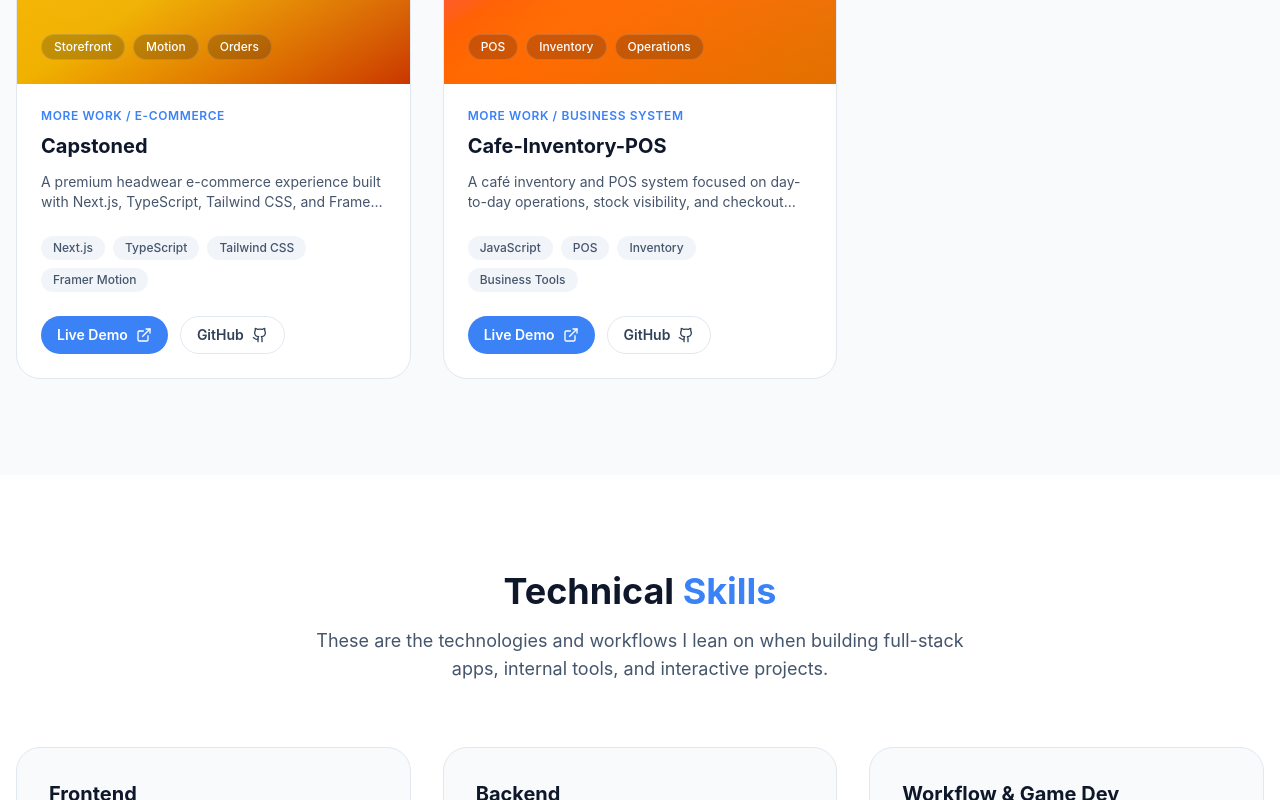
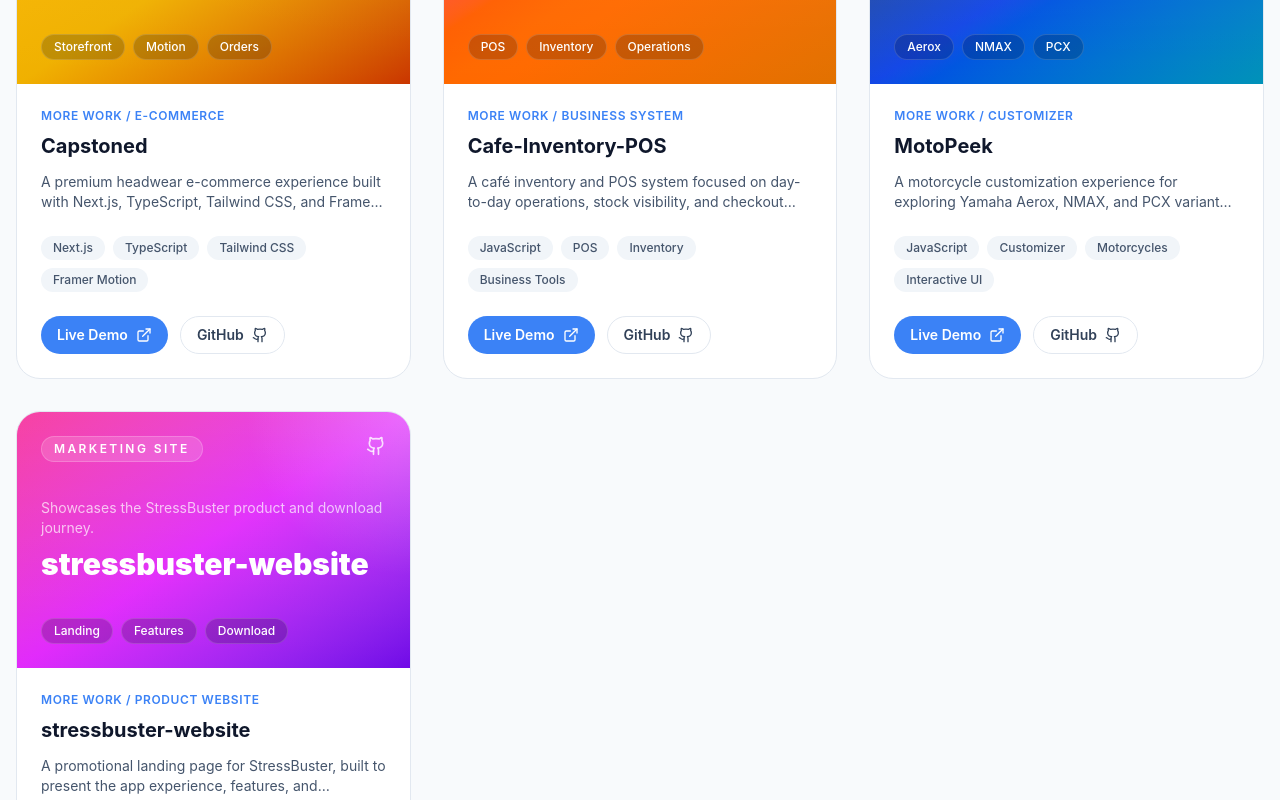
Before and after one commit to karamihantristankyle/Portfolio, a React (Vite) app: page / in a window 1280 px wide. Shown: the part 4860-5660 px from the top of the page. Built offline with nearby package versions, Linux system fonts and the light colour scheme.

Commit message:
feat: add smooth navbar scrolling

```diff
--- a/src/components/Navbar.tsx
+++ b/src/components/Navbar.tsx
@@ -1,4 +1,4 @@
-import { useState, useEffect } from 'react';
+import { useState, useEffect, type MouseEvent } from 'react';
 import { motion, AnimatePresence } from 'framer-motion';
 import { Menu, X, Github, Mail } from 'lucide-react';
 import { cn } from '../lib/utils';
@@ -17,6 +17,27 @@
 const Navbar = () => {
   const [isOpen, setIsOpen] = useState(false);
   const [scrolled, setScrolled] = useState(false);
+
+  const scrollToSection = (href: string) => {
+    const target = document.querySelector(href);
+    if (!target) return;
+
+    const navbarOffset = 96;
+    const top = target.getBoundingClientRect().top + window.scrollY - navbarOffset;
+
+    window.scrollTo({
+      top,
+      behavior: 'smooth',
+    });
+
+    window.history.replaceState(null, '', href);
+  };
+
+  const handleNavClick = (href: string) => (event: MouseEvent<HTMLAnchorElement>) => {
+    event.preventDefault();
+    scrollToSection(href);
+    setIsOpen(false);
+  };
 
   useEffect(() => {
     const handleScroll = () => {
@@ -58,6 +79,7 @@
               <a
                 key={link.name}
                 href={link.href}
+                onClick={handleNavClick(link.href)}
                 className="text-sm font-medium text-slate-600 dark:text-slate-300 hover:text-primary dark:hover:text-primary transition-colors"
               >
                 {link.name}
@@ -99,7 +121,7 @@
                 <a
                   key={link.name}
                   href={link.href}
-                  onClick={() => setIsOpen(false)}
+                  onClick={handleNavClick(link.href)}
                   className="block px-3 py-2 text-base font-medium text-slate-600 dark:text-slate-300 hover:text-primary dark:hover:text-primary transition-colors"
                 >
                   {link.name}
--- a/src/components/Projects.tsx
+++ b/src/components/Projects.tsx
@@ -69,6 +69,32 @@
     summary: 'Inventory control and point-of-sale in one system.',
     highlights: ['POS', 'Inventory', 'Operations'],
     gradient: 'from-rose-500 via-orange-500 to-amber-600',
+  },
+  {
+    title: 'MotoPeek',
+    category: 'More Work / Customizer',
+    description: 'A motorcycle customization experience for exploring Yamaha Aerox, NMAX, and PCX variants in an interactive build flow.',
+    tech: ['JavaScript', 'Customizer', 'Motorcycles', 'Interactive UI'],
+    link: 'https://motopeek.vercel.app',
+    linkLabel: 'Live Demo',
+    github: 'https://github.com/karamihantristankyle/MotoPeek',
+    eyebrow: 'Bike customizer',
+    summary: 'Interactive motorcycle variant and style exploration.',
+    highlights: ['Aerox', 'NMAX', 'PCX'],
+    gradient: 'from-slate-700 via-blue-700 to-cyan-600',
+  },
+  {
+    title: 'stressbuster-website',
+    category: 'More Work / Product Website',
+    description: 'A promotional landing page for StressBuster, built to present the app experience, features, and download flow with polished presentation.',
+    tech: ['HTML', 'Landing Page', 'Product Marketing', 'UI Motion'],
+    link: 'https://stressbuster-website.vercel.app',
+    linkLabel: 'Live Demo',
+    github: 'https://github.com/karamihantristankyle/stressbuster-website',
+    eyebrow: 'Marketing site',
+    summary: 'Showcases the StressBuster product and download journey.',
+    highlights: ['Landing', 'Features', 'Download'],
+    gradient: 'from-pink-500 via-fuchsia-500 to-violet-700',
   },
 ];
 
```
